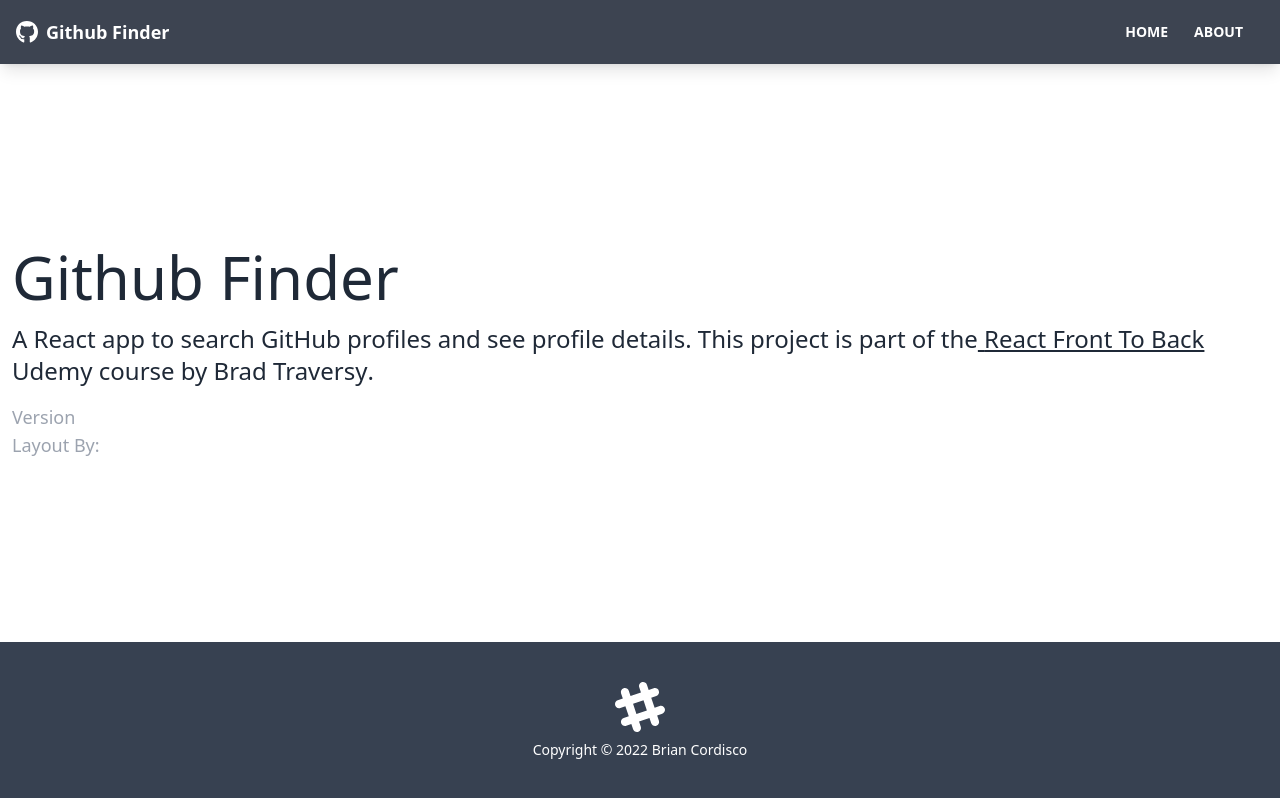
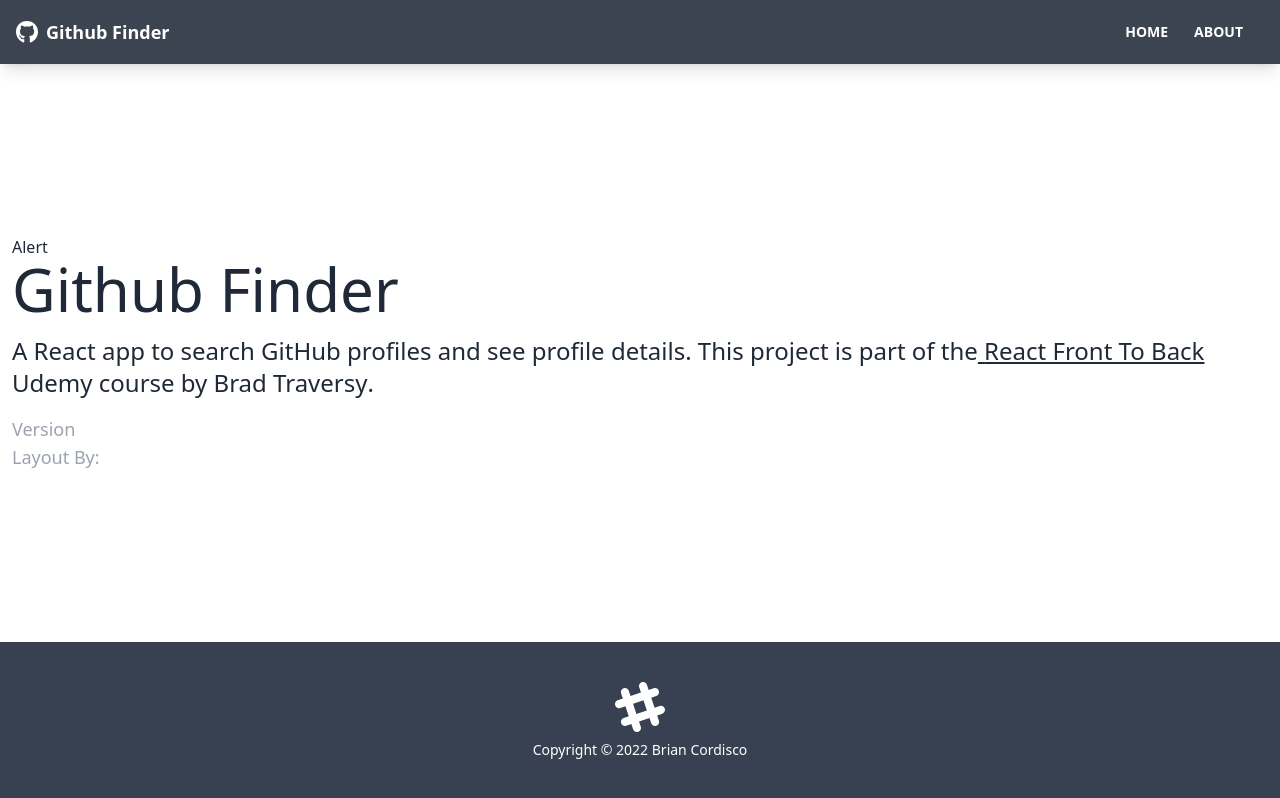
Before and after one commit to Web-Dev-Codi/GitHub-Finder-Vite, a React (Vite) app: page /about in a window 1280 px wide. Built offline with nearby package versions, Linux system fonts and the light colour scheme.

Commit message:
added Alerts

```diff
--- a/src/App.jsx
+++ b/src/App.jsx
@@ -4,28 +4,34 @@
 import NotFound from './pages/NotFound';
 import Navbar from './components/layout/Navbar';
 import Footer from './components/layout/Footer';
+import Alert from './components/layout/Alert';
 import { GithubProvider } from './context/github/GithubContext'
+import { AlertProvider } from './context/alert/AlertContext';
 
 export default function App() {
   return (
     <GithubProvider >
+      <AlertProvider>
         <Router >
           <div className="flex flex-col justify-between h-screen">
             <Navbar />
 
             <main className='container mx-auto px-3 pb-12'>
+              <Alert />
               <Routes>
                 <Route path='/' element={<Home />} />
                 <Route path='/about' element={<About />} />
                 <Route path='/notfound' element={<NotFound />} />
                 <Route path='/*' element={<NotFound />} />
               </Routes>
+
             </main>
 
             <Footer />
           </div>
 
         </Router>
+      </AlertProvider >
     </GithubProvider>
   )
 }
--- /dev/null
+++ b/src/components/layout/Alert.jsx
@@ -0,0 +1,9 @@
+import React from 'react'
+
+function Alert() {
+  return (
+    <div>Alert</div>
+  )
+}
+
+export default Alert
--- a/src/components/users/UserSearch.jsx
+++ b/src/components/users/UserSearch.jsx
@@ -1,11 +1,14 @@
 import React from 'react'
 import { useState, useContext } from 'react';
 import GithubContext from '../../context/github/GithubContext';
+import AlertContext from '../../context/alert/AlertContext';
 
 function UserSearch() {
   const [text, setText] = useState('')
 
   const { users, searchUsers, clearUsers } = useContext(GithubContext)
+
+  const { setAlert } = useContext(AlertContext)
 
   const handleChange = (e) => setText(e.target.value);
 
@@ -13,7 +16,7 @@
     e.preventDefault()
 
     if (text === '') {
-      alert('Please enter something')
+      setAlert('Please enter something', 'error')
     } else {
       searchUsers(text)
       setText('')
--- /dev/null
+++ b/src/context/alert/AlertContext.jsx
@@ -0,0 +1,29 @@
+import { createContext, useReducer } from "react";
+import alertReducer from './AlertReducer'
+
+
+const AlertContext = createContext();
+
+export const AlertProvider = ({ children }) => {
+  const initialState = null
+
+  const [state, dispatch] = useReducer(alertReducer, initialState);
+
+  //set an alert
+  const setAlert = (msg, type) => {
+    dispatch({
+      type: 'SET_ALERT',
+      payload: { msg, type }
+    })
+
+    setTimeout(() => dispatch({ type: 'REMOVE_ALERT' }), 3000)
+  }
+
+
+  return <AlertContext.Provider value={{ alert: state, setAlert }}>
+    {children}
+  </AlertContext.Provider >
+
+}
+
+export default AlertContext;
--- /dev/null
+++ b/src/context/alert/AlertReducer.jsx
@@ -0,0 +1,12 @@
+const alertReducer = (state, action) => {
+  switch (action.type) {
+    case 'SET_ALERT':
+      return action.payload
+    case 'REMOVE_ALERT':
+      return null
+    default:
+      return state
+  }
+}
+
+export default alertReducer;
```
Lines whose indentation alone changed are shown as unchanged.
